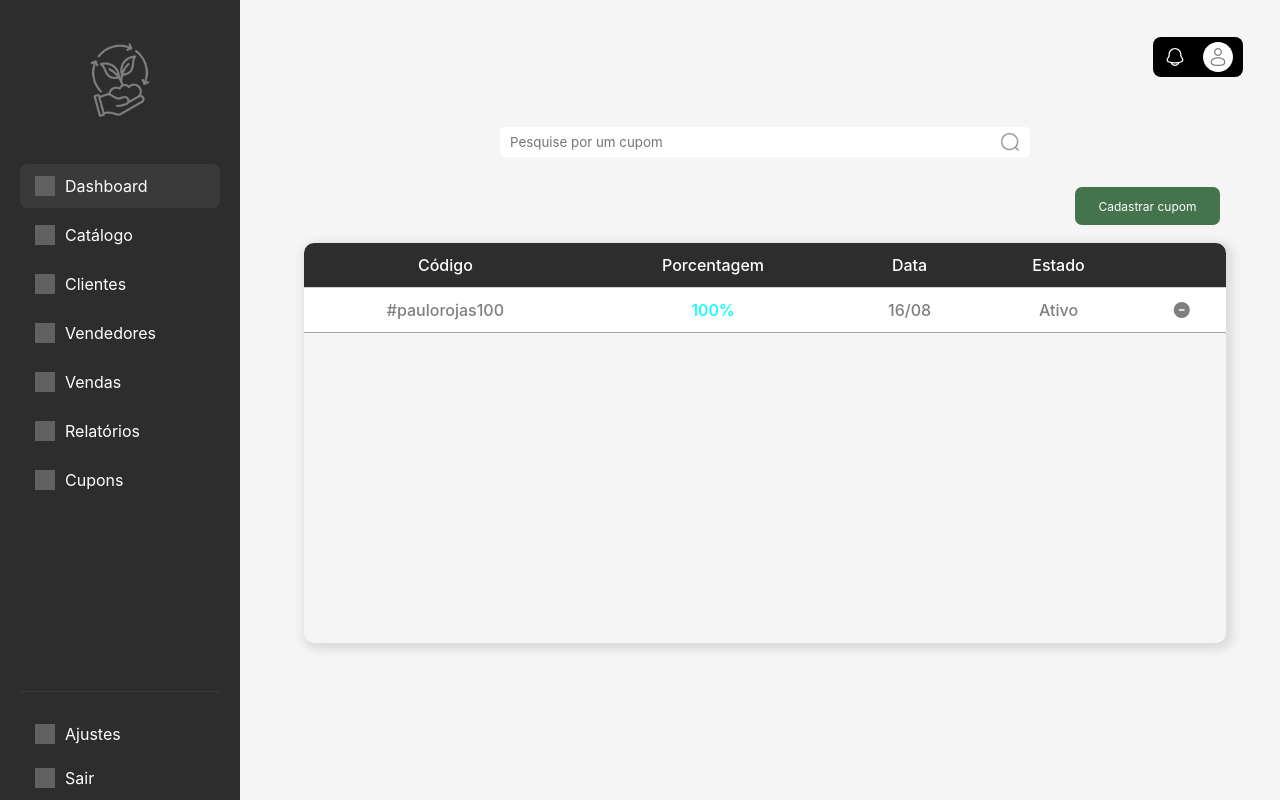
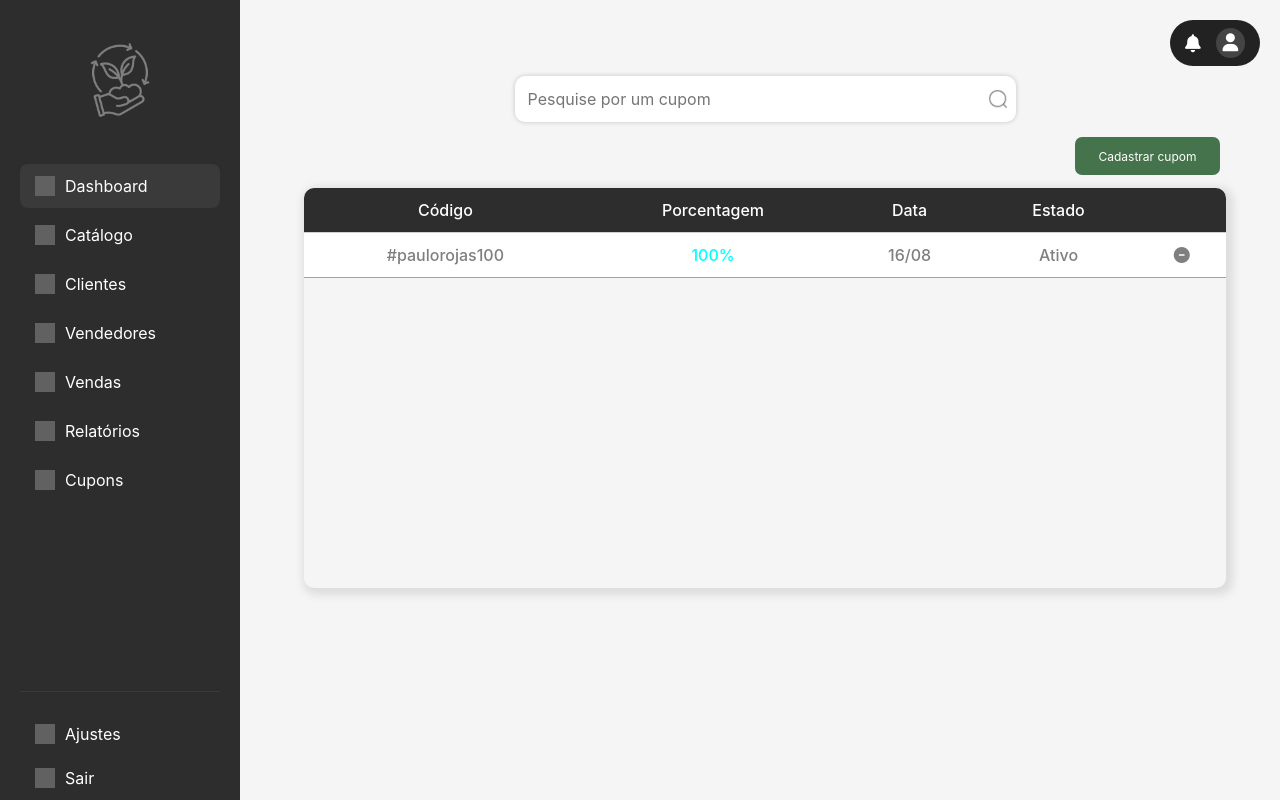
Before and after one commit to LucasConfortavel/agro-plants-now, a PHP site: page /Cupom_adm.php in a window 1280 px wide. Run offline with PHP 8.4, Linux system fonts and the light colour scheme; grey boxes are pictures that could not be loaded.

Commit message:
padronização da barra de pesquisa e notificação

```diff
--- a/VIEW/btn/btn-notificaçao.php
+++ b/INCLUDE/btn-notificaçao.php
@@ -1,5 +1,3 @@
-<?php
-?>
 <!DOCTYPE html>
 <html lang="pt-br">
 <head>
@@ -8,9 +6,10 @@
     <title>Document</title>
     <link rel="stylesheet" href="https://cdnjs.cloudflare.com/ajax/libs/font-awesome/6.4.0/css/all.min.css">
     <!-- <link rel="stylesheet" href="../../PUBLIC/css/vcl-dashboard-style.css"> -->
-    <link rel="stylesheet" href="../../PUBLIC/css/btn-notificacao.css">
+    <link rel="stylesheet" href="../PUBLIC/css/btn-notificacao.css">
 </head>
 <body>
+    <div class="ym_area-notificacao">
         <div class="jp_header-icons">
             <div class="jp_notification-icon">
                 <i class="fas fa-bell"></i>
@@ -19,7 +18,9 @@
                 <i class="fas fa-user"></i>
             </div>
         </div>
+    </div>
+
+    <div class="area"></div>
+
 </body>
 </html>
-<?php
-?>
--- a/PUBLIC/css/barra-pesquisa.css
+++ b/PUBLIC/css/barra-pesquisa.css
@@ -1,22 +1,21 @@
-body {
-    background-color: antiquewhite;
+*{
     margin: 0;
+    padding: 0;
+}
+
+.ym_area-barra-pesquisa{
+    width: 100%;
     display: flex;
     justify-content: center;
     align-items: center;
-    height: 100vh;
 }
 
-.ls_pesquisa {
-    width: 100%;
-    max-width: 704px;
-    padding: 0 20px;
-}
 
 .ls_pesquisa-barra {
     box-shadow: 0 0 5px rgba(0, 0, 0, 0.2);
-    border-radius: 15px;
-    padding: 8px 12px;
+    border-radius: 10px;
+    padding: 8px;
+    width: 50%;
     display: flex;
     align-items: center;
     background: #fff;
@@ -25,7 +24,7 @@ body {
 
 .ls_pesquisa-barra input {
     width: 100%;
-    padding: 10px;
+    padding: 5px;
     outline: none;
     border: none;
     font-size: 1rem;
--- a/PUBLIC/css/btn-notificacao.css
+++ b/PUBLIC/css/btn-notificacao.css
@@ -1,3 +1,16 @@
+*{
+  padding: 0;
+  margin: 0;
+}
+
+.ym_area-notificacao{
+  position: relative;
+  top: 20px;
+  right: 20px;
+  display: flex;
+  justify-content: end;
+}
+
 .jp_header-icons {
     background-color: #222;
     border-radius: 50px;
--- a/PUBLIC/css/landing_pg.css
+++ b/PUBLIC/css/landing_pg.css
@@ -55,7 +55,7 @@
     /* width: 1527px; */
     display: flex;
     flex-direction: column;
-    height: 89vh;
+    height: 89.3vh;
 }
 
 .er_imagem img{
--- a/PUBLIC/css/sab_cupom.css
+++ b/PUBLIC/css/sab_cupom.css
@@ -60,7 +60,6 @@ body{
     width: 100%;
     justify-content: end;
     align-items: end;
-    height: 47px;
 
 }
 
@@ -75,9 +74,13 @@ body{
     width: 90px;
 }
 
-/* .sab-engloba-tudo{
+.sab-engloba-tudo{
+    display: flex;
+    flex-direction: column;
+    justify-content: center;
+    gap: 15px;
     width: 100%;
-} */
+}
 
 .sab-icone, .sab-icone2{
     width: 30px;
@@ -132,8 +135,8 @@ body{
     align-items: center;
     justify-content: space-evenly;
     border-radius: 5px;
-    margin-top: 50px;
-    margin-bottom: 30px;
+    /* margin-top: 50px; */
+    /* margin-bottom: 30px; */
 }
 
 #sab-site-search{
@@ -171,7 +174,6 @@ body{
     height: 36px;
     justify-content: end;
     padding-right: 70px;
-    margin-bottom: 20px;
 }
 .sab-botão button{
     width: 145px;
--- a/PUBLIC/css/style_menu.css
+++ b/PUBLIC/css/style_menu.css
@@ -1,3 +1,6 @@
+@import url(btn-notificacao.css);
+@import url(barra-pesquisa.css);
+
 *{
     margin: 0;
     padding: 0;
--- a/VIEW/adm/Cupom_adm.php
+++ b/VIEW/adm/Cupom_adm.php
@@ -1,5 +1,6 @@
 <?php
 include "../../INCLUDE/Menu_adm.php";
+include "../../INCLUDE/btn-notificaçao.php";
 ?>
 
 
@@ -18,35 +19,18 @@ include "../../INCLUDE/Menu_adm.php";
 <body>
     <main class="jp_main-content">
         <div class="sab-engloba-tudo">
-            <div class="sab-fundo">
-                <div class="sab-icones">
-                    <div class="sab-icone">
-                        <button class="er_btn-notificacao">
-                            <img class="er_img-notificacao1" src="../../PUBLIC/img/Frame.svg" alt="">
-                        </button>
-                        <!-- <i class="fa-regular fa-bell"></i> -->
-                    </div>
-                    <div class="sab-icone2">
-                        <!-- <i class="fa-regular fa-user"></i> -->
 
-                        <button class="er_btn-notificacao">
-                            <img class="er_img-notificacao2" src="../../PUBLIC/img/user.svg" alt="">
-                        </button>
+            <div class="ym_area-barra-pesquisa">
+                <div class="ls_pesquisa-barra">
+                    <input type="text" placeholder="Pesquise por um cupom">
+                    <img src="../PUBLIC/img/lupa.png" alt="lupa">
+                </div>
+            </div>
 
-                    </div>
-                </div>
-
-            </div>
-            <div class="sab-input">
-                <input type="search" id="sab-site-search" placeholder="Pesquise por um cupom">
-
-                </input>
-                <img src="../../PUBLIC/img/lupa.png" alt="" class="sab-icone-pesquisa">
-
-            </div>
             <div class="sab-botão">
                 <button>Cadastrar cupom</button>
             </div>
+
             <section class="ym_section">
                 <div class="ym_area-table">
 
```
Also changed, not shown: DB/hatemi.html (added, +62 -0 lines), INCLUDE/barra-pesquisa.php (renamed from VIEW/btn/barra-pesquisa.php, +3 -7 lines), PUBLIC/css/venda-info.css (+0 -7 lines), VIEW/adm/Rel.php (+1 -7 lines), VIEW/adm/lista-vendedores-adm.php (+6 -6 lines), VIEW/adm/venda-info-adm.php (+1 -10 lines), VIEW/adm/vendas-adm.php (+7 -8 lines), styles/style.css (deleted).
